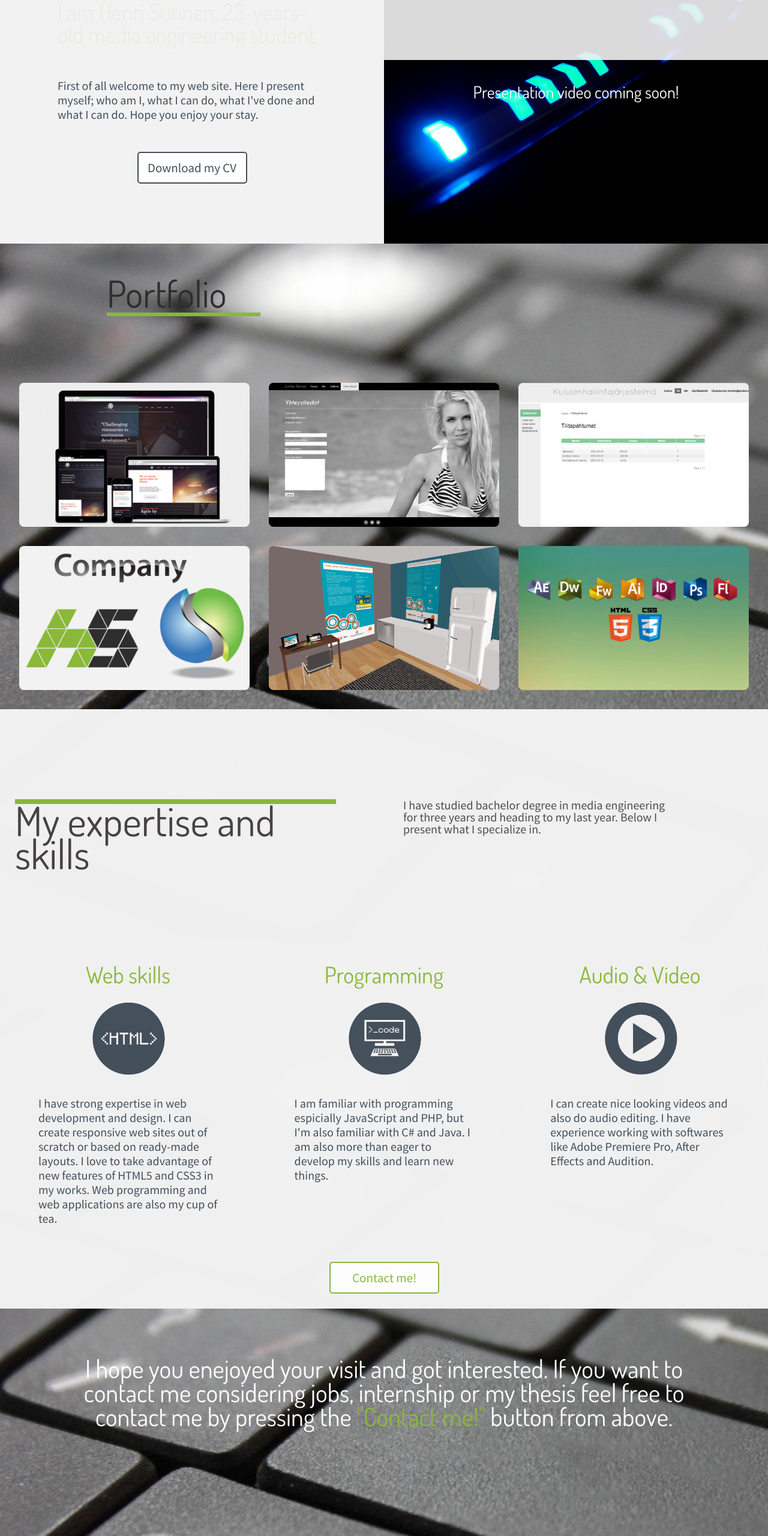
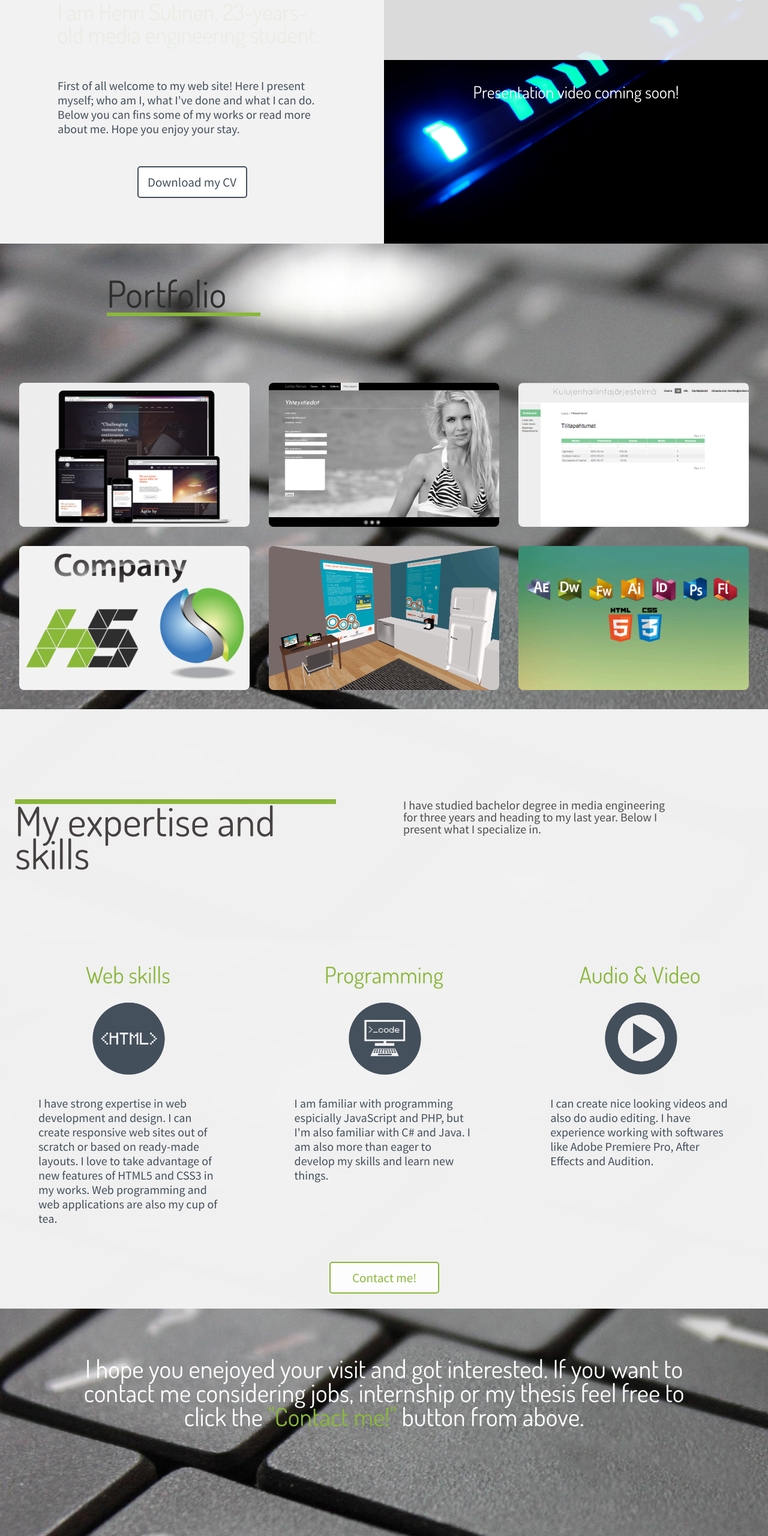
Before and after one commit to henrisutinen/henrisutinen.github.io, a plain HTML site: page index.html in a window 1280 px wide. Shown: the part 1100-3660 px from the top of the page at 60% size. Drawn offline with nearby package versions, Linux system fonts and the light colour scheme; files whose address does not match are found by name; a web font is replaced by a local one.

Commit message:
context changes

```diff
--- a/index.html
+++ b/index.html
@@ -68,7 +68,7 @@
       <div  class="row">
     <div class="col-1-2" id="picheight">
           <p class="orangetext">I am Henri Sutinen, 23-years-old media engineering student.</p>
-          <p class="context">First of all welcome to my web site. Here I present myself; who am I, what I can do, what I've done and what I can do. Hope you enjoy your stay.</p>
+          <p class="context">First of all welcome to my web site! Here I present myself; who am I, what I've done and what I can do. Below you can fins some of my works or read more about me. Hope you enjoy your stay.</p>
           <div class="n4sbutton-wrapper" ><a href="files/ansioluettelo_henri_sutinen.docx" target="_blank" class="n4sbutton smoothScroll">Download my CV</a></div>
         </div>
     <div class="col-1-2-photo">
@@ -162,7 +162,7 @@
 <div class="zerogrid">
       <div class="row">
     <div class="col-full-example5" id="lorem">
-          <p class="ourvision-text">I hope you enejoyed your visit and got interested. If you want to contact me considering jobs, internship or my thesis feel free to contact me by pressing the <span style="color:#8AB839">"Contact me!"</span> button from above.</p>
+          <p class="ourvision-text">I hope you enejoyed your visit and got interested. If you want to contact me considering jobs, internship or my thesis feel free to click the <span style="color:#8AB839">"Contact me!"</span> button from above.</p>
         </div>
   </div>
     </div>
```
